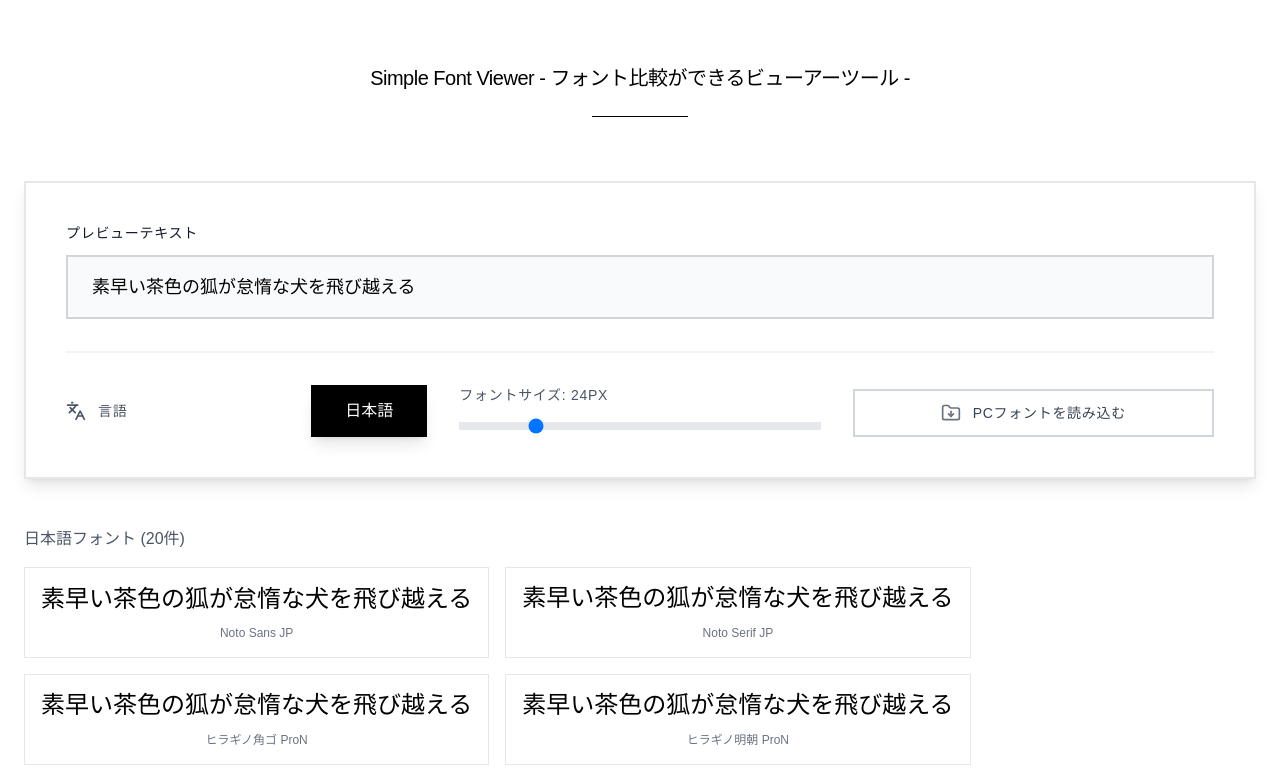
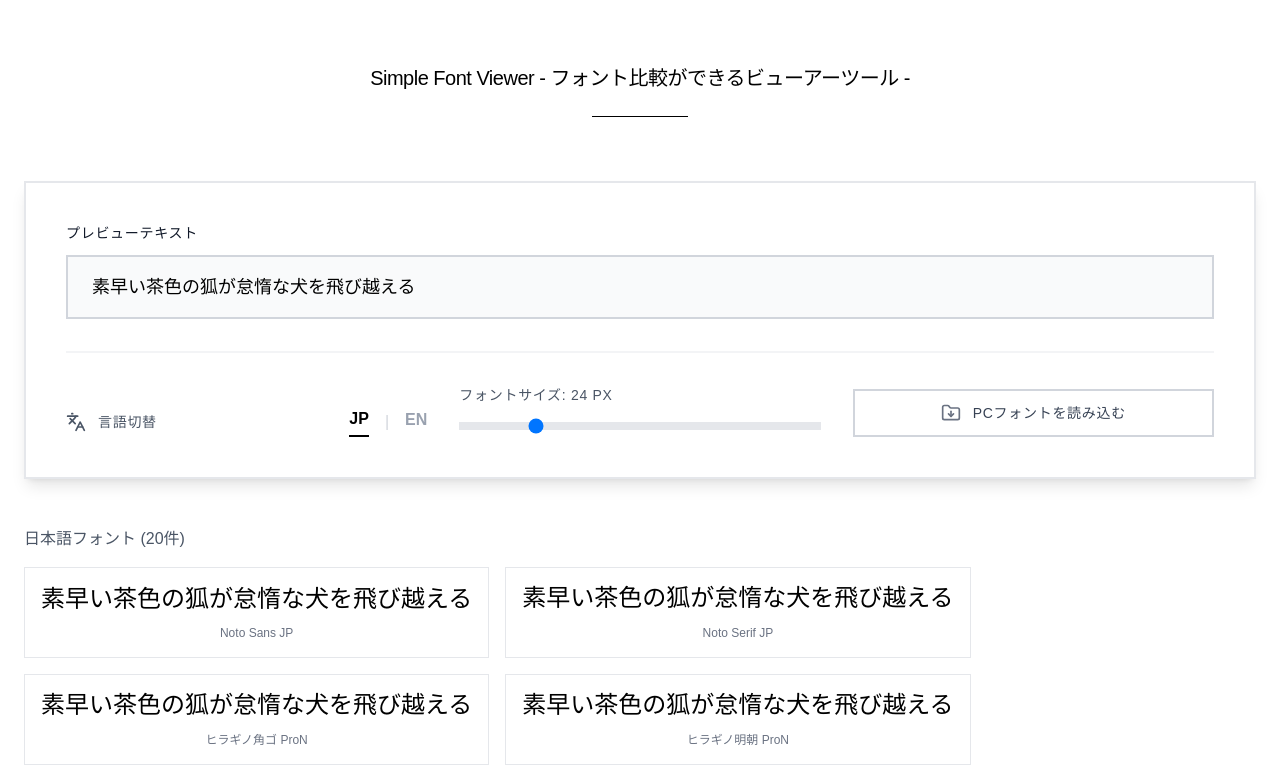
Before and after one commit to hayate1107-pixel/simple-font-viewer, a Next.js app: page / in a window 1280 px wide. Shown: the top 779 px of the page. Built offline with nearby package versions, Linux system fonts and the light colour scheme.

Commit message:
language button ui fix

```diff
--- a/src/app/page.tsx
+++ b/src/app/page.tsx
@@ -183,28 +183,31 @@ export default function HomePage() {
     return matchesSearch && matchesCategory;
   });
 
-  const handleLanguageToggle = () => {
-    setIsLoading(true); // ★ まずローディングを開始
+  const handleLanguageToggle = (isJpSelected: boolean) => {
+    // すでに選択されている言語を再度クリックした場合は、何もしない
+    if (isJpSelected === isJapanese) {
+      return;
+    }
 
-    // わずかに遅延させることで、ReactがローディングUIを確実に描画する時間を与える
+    setIsLoading(true); // ローディングを開始
+
     setTimeout(() => {
       // 検索クエリとカテゴリをリセット
       setSearchQuery('');
       setSelectedCategory('すべて');
 
-      // isJapaneseの値を更新し、それに基づいてプレビューテキストも更新
-      setIsJapanese(prevIsJapanese => {
-        const newIsJapanese = !prevIsJapanese;
-        if (newIsJapanese) {
+      // 新しく選択された言語を設定
+      setIsJapanese(isJpSelected);
+
+      // プレビューテキストを更新
+      if (isJpSelected) {
         setPreviewText(defaultJapaneseText);
       } else {
         setPreviewText(defaultEnglishText);
       }
-        return newIsJapanese; // 新しいisJapaneseの値を返す
-      });
 
-      setIsLoading(false); // ★ すべての状態更新が終わったらローディングを終了
-    }, 50); // 50ミリ秒の遅延
+      setIsLoading(false); // ローディングを終了
+    }, 50);
   };
 
   const copyFontName = async (fontName: string) => { // ★ 変更点: 引数名と処理を修正
@@ -274,8 +277,7 @@ return (
         これにより、コンテンツが消えることなく、安定したUXを提供
       */}
       <div
-        className={`relative max-w-9xl mx-auto px-6 py-16 transition-opacity duration-300 ${
-          isLoading ? 'opacity-50 pointer-events-none' : 'opacity-100'
+        className={`relative max-w-9xl mx-auto px-6 py-16 transition-opacity duration-300 ${isLoading ? 'opacity-50 pointer-events-none' : 'opacity-100'
           }`}
       >
 
@@ -304,32 +306,51 @@ return (
                     value={previewText}
                     onChange={(e) => setPreviewText(e.target.value)}
                     className="w-full px-6 py-4 bg-gray-50 border-2 border-gray-300 rounded-none text-black placeholder-gray-500 focus:border-black focus:bg-white transition-all duration-300 text-lg font-light"
-                    placeholder="フォントをプレビューするテキストを入力..."
+                    placeholder="プレビューテキストを入力..."
                   />
                 </div>
 
+
                 {/* 操作パネル */}
                 <div className="grid grid-cols-1 md:grid-cols-3 gap-8 items-end pt-8 border-t-2 border-gray-100">
-                  {/* 1. 言語切り替え */}
+
+                  {/* --- 1. 言語切り替え --- */}
                   <div className="flex items-center justify-between">
                     <div className="flex items-center space-x-3">
                       <Languages className="w-5 h-5 text-gray-600" />
-                      <span className="text-sm font-medium text-gray-600 uppercase tracking-wider">言語</span>
+                      <span className="text-sm font-medium text-gray-600 uppercase tracking-wider">言語切替</span>
                     </div>
+
+                    <div className="flex items-center space-x-4 text-base">
                       <button
-                      onClick={handleLanguageToggle}
-                      className={`relative inline-flex items-center px-8 py-3 rounded-none transition-all duration-300 font-medium border-2 ${isJapanese
-                        ? 'bg-black text-white border-black shadow-lg'
-                        : 'bg-white text-black border-gray-300 hover:border-black'
+                        onClick={() => handleLanguageToggle(true)}
+                        className={`font-semibold transition-colors duration-200 pb-1 ${
+                          isJapanese
+                            ? 'text-black border-b-2 border-black'
+                            : 'text-gray-400 hover:text-black'
                         }`}
                       >
-                      {isJapanese ? '日本語' : 'English'}
+                        JP
+                      </button>
+                      <span className="text-gray-300 select-none">|</span>
+
+                      <button
+                        onClick={() => handleLanguageToggle(false)}
+                        className={`font-semibold transition-colors duration-200 pb-1 ${
+                          !isJapanese
+                            ? 'text-black border-b-2 border-black'
+                            : 'text-gray-400 hover:text-black'
+                        }`}
+                      >
+                        EN
                       </button>
                     </div>
-                  {/* 2. フォントサイズ調整 */}
+                  </div>
+
+                  {/* --- 2. フォントサイズ調整 --- */}
                   <div>
                     <h2 className="text-sm font-medium text-gray-600 mb-2 uppercase tracking-wider">
-                      フォントサイズ: {sliderValue}px
+                      フォントサイズ: {sliderValue} px
                     </h2>
                     <input
                       id="font-size"
@@ -341,7 +362,8 @@ return (
                       className="w-full h-2 bg-gray-200 rounded-none appearance-none cursor-pointer"
                     />
                   </div>
-                  {/* 3. PCフォント読み込みボタン */}
+
+                  {/* --- 3. PCフォント読み込みボタン --- */}
                   <div>
                     <button
                       onClick={loadLocalFonts}
@@ -353,6 +375,7 @@ return (
                       </span>
                     </button>
                   </div>
+
                 </div>
               </div>
             </div>
@@ -361,7 +384,9 @@ return (
           {/* フォントリスト */}
           <section>
             <div className="mb-4 text-gray-600">
-              <p>{isJapanese ? '日本語フォント' : '英語フォント'} ({filteredFonts.length}件)</p>
+              <p>
+                {`${isJapanese ? '日本語フォント' : '英語フォント'} (${filteredFonts.length}件)`}
+              </p>
             </div>
             {filteredFonts.length === 0 ? (
               <div className="border-2 border-gray-200 rounded-none p-16 text-center">
@@ -398,7 +423,7 @@ return (
               【プライバシーとセキュリティ】PCフォントを読み込む機能はPC内のフォント名のみを取得し、その他のファイルやデータには一切アクセスしません。読み込んだフォント情報はあなたのブラウザ内でのみ処理され、外部サーバーには送信されません。PCフォントを読み込む・言語切替含め、当ツールはオフラインでの利用も可能です。(ただし一度オンラインで当サイトを読み込む必要があります)ログインや個人情報の登録は不要で、利用料金もかかりません。すべての処理はブラウザ内で完結するため、安心して安全にご利用いただけます。
             </p>
             <p className="text-xs text-gray-500">
-              フォントの利用可能性は、お使いのオペレーティングシステムとインストールされているフォントによって異なります。
+              フォントの利用可能性は、お使いのオペレーティングシステムとインストールされているフォントによって異なります。モバイル端末には対応しておりません。
               {isJapanese && '日本語フォントには適切なシステムサポートが必要な場合があります。'}
               また日本語・英語フォントを100%判別できかねるため、ご了承お願いいたします。当ツールの利用によって生じたトラブル・損害などについては保証や責任を負いかねます。
             </p>
@@ -425,7 +450,7 @@ return (
                 // ★ 変更点: Tailwind CSSでサイズと色を制御
                 className="w-5 h-5 fill-current"
               >
-                <path d="M18.901 1.153h3.68l-8.04 9.19L24 22.846h-7.406l-5.8-7.584-6.638 7.584H.474l8.6-9.83L0 1.154h7.594l5.243 6.932ZM17.61 20.644h2.039L6.486 3.24H4.298Z"/>
+                <path d="M18.901 1.153h3.68l-8.04 9.19L24 22.846h-7.406l-5.8-7.584-6.638 7.584H.474l8.6-9.83L0 1.154h7.594l5.243 6.932ZM17.61 20.644h2.039L6.486 3.24H4.298Z" />
               </svg>
             </a>
           </div>
```
Lines whose indentation alone changed are shown as unchanged.
